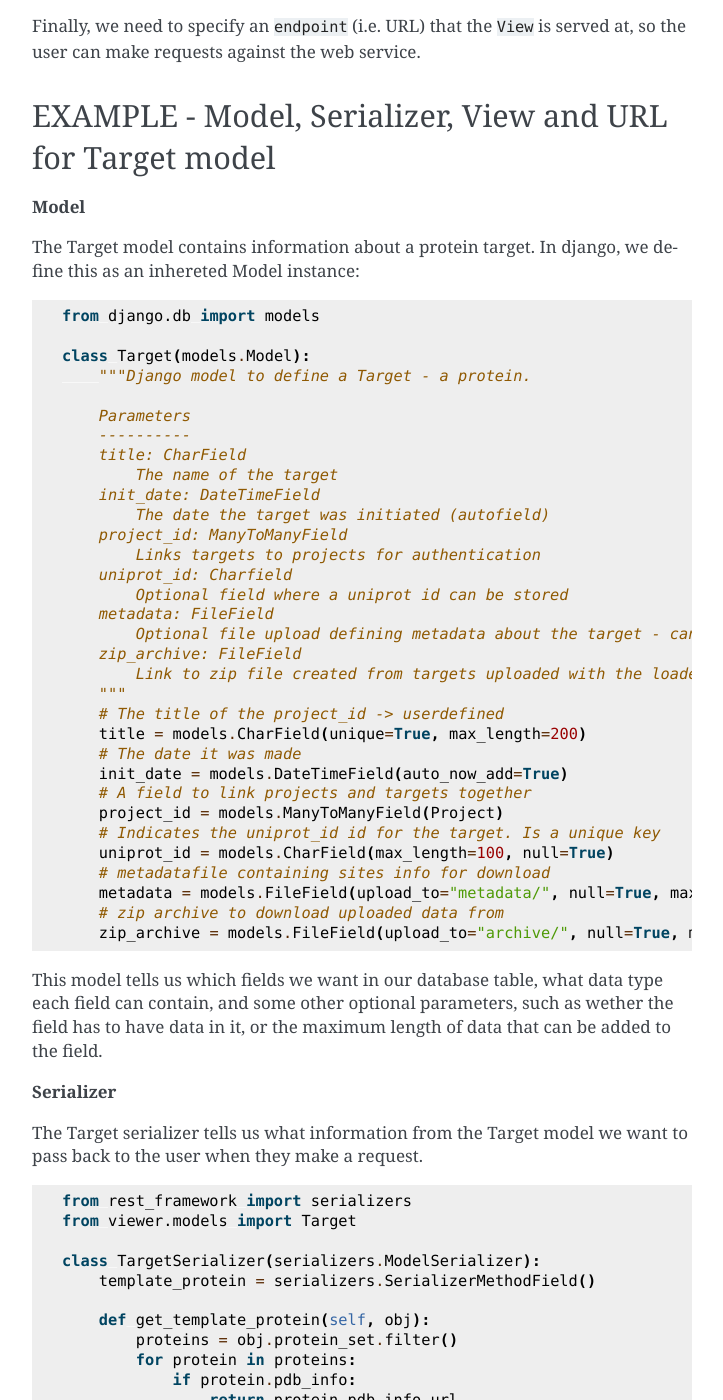
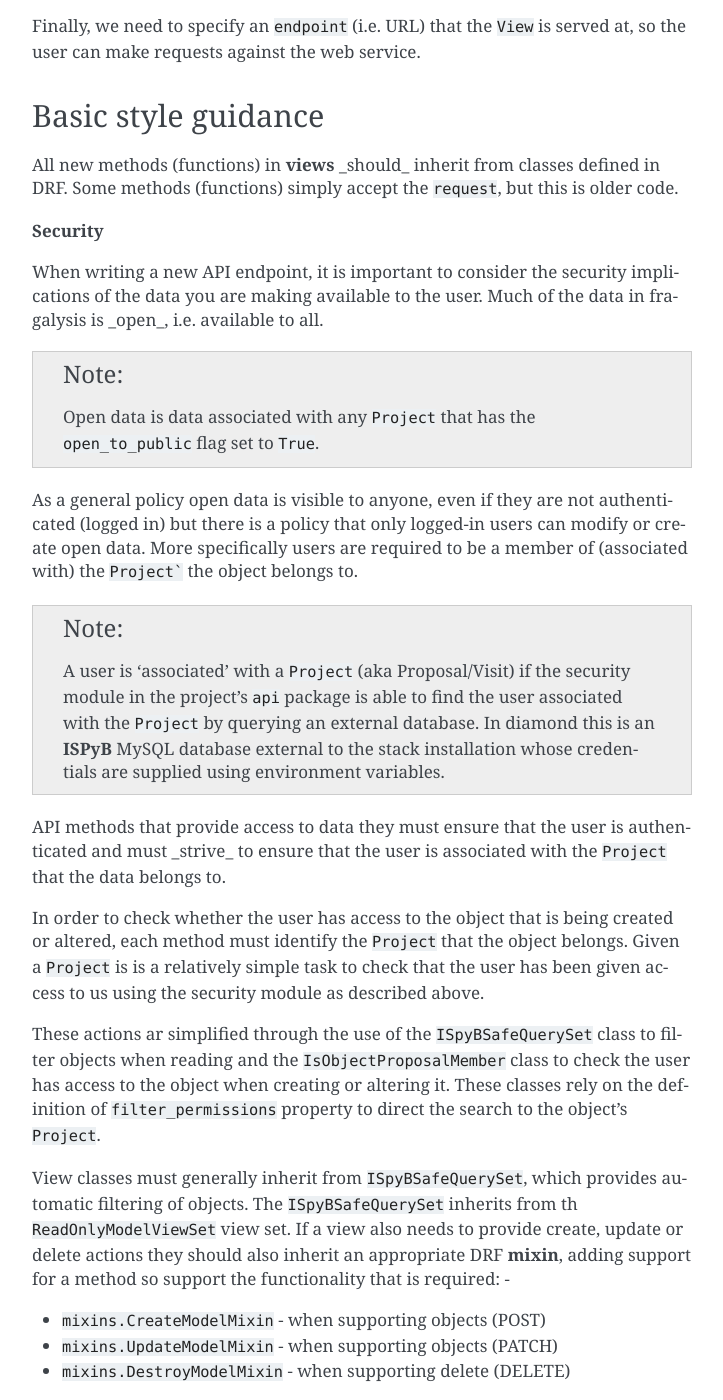
Before and after one commit to xchem/fragalysis-backend, a Sphinx documentation site: the page built from docs/source/API/api_intro.rst, in a window 1280 px wide and 1400 px high, scrolled down 1418 px. Shown: the whole window, without its empty margins (388-1111 px from the left). Built offline with Sphinx 7.4.7, drawn with Linux system fonts in a browser that asks for light colours; some of the changed text lies outside the part shown.

Commit message:
docs: Updated for use of mixins

```diff
--- a/docs/source/API/api_intro.rst
+++ b/docs/source/API/api_intro.rst
@@ -50,6 +50,61 @@ user to filter by (:code:`filter_fields`) and what :code:`Response` we want to p
 Finally, we need to specify an :code:`endpoint` (i.e. URL) that the :code:`View` is served at, so the user can make
 requests against the web service.
 
+Basic style guidance
+--------------------
+All new methods (functions) in **views** _should_ inherit from classes defined in DRF.
+Some methods (functions) simply accept the :code:`request`, but this is older code.
+
+**Security**
+
+When writing a new API endpoint, it is important to consider the security implications
+of the data you are making available to the user. Much of the data in fragalysis is
+_open_, i.e. available to all.
+
+.. note::
+    Open data is data associated with any :code:`Project`
+    that has the :code:`open_to_public` flag set to :code:`True`.
+
+As a general policy open data is visible to anyone, even if they are not authenticated
+(logged in) but there is a policy that only logged-in users can modify or create open
+data. More specifically users are required to be a member of (associated with) the
+:code:`Project`` the object belongs to.
+
+.. note::
+    A user is 'associated' with a :code:`Project` (aka Proposal/Visit) if the security module in the
+    project's :code:`api` package is able to find the user associated with the
+    :code:`Project` by querying an external database. In diamond
+    this is an **ISPyB** MySQL database external to the stack installation whose
+    credentials are supplied using environment variables.
+
+API methods that provide access to data they must ensure that the user is authenticated
+and must _strive_ to ensure that the user is associated with the :code:`Project` that
+the data belongs to.
+
+In order to check whether the user has access to the object that is being created
+or altered, each method must identify the :code:`Project` that the object belongs.
+Given a :code:`Project` is is a relatively simple task to check that the user
+has been given access to us using the security module as described above.
+
+These actions ar simplified through the use of the :code:`ISpyBSafeQuerySet` class
+to filter objects when reading and the :code:`IsObjectProposalMember` class to
+check the user has access to the object when creating or altering it. These classes
+rely on the definition of :code:`filter_permissions` property to direct the
+search to the object's :code:`Project`.
+
+View classes must generally inherit from :code:`ISpyBSafeQuerySet`,
+which provides automatic filtering of objects. The :code:`ISpyBSafeQuerySet`
+inherits from th :code:`ReadOnlyModelViewSet` view set. If a view also needs to provide
+create, update or delete actions they should also inherit an appropriate
+DRF **mixin**, adding support for a method so support the functionality that is
+required: -
+
+- :code:`mixins.CreateModelMixin` - when supporting objects (POST)
+- :code:`mixins.UpdateModelMixin` - when supporting objects (PATCH)
+- :code:`mixins.DestroyModelMixin` - when supporting delete (DELETE)
+
+For further information refer to the `mixins`_ documentation on the DRF site.
+
 EXAMPLE - Model, Serializer, View and URL for Target model
 ----------------------------------------------------------
 
@@ -62,34 +117,11 @@ The Target model contains information about a protein target. In django, we defi
     from django.db import models
 
     class Target(models.Model):
-        """Django model to define a Target - a protein.
-
-        Parameters
-        ----------
-        title: CharField
-            The name of the target
-        init_date: DateTimeField
-            The date the target was initiated (autofield)
-        project_id: ManyToManyField
-            Links targets to projects for authentication
-        uniprot_id: Charfield
-            Optional field where a uniprot id can be stored
-        metadata: FileField
-            Optional file upload defining metadata about the target - can be used to add custom site labels
-        zip_archive: FileField
-            Link to zip file created from targets uploaded with the loader
-        """
-        # The title of the project_id -> userdefined
         title = models.CharField(unique=True, max_length=200)
-        # The date it was made
         init_date = models.DateTimeField(auto_now_add=True)
-        # A field to link projects and targets together
         project_id = models.ManyToManyField(Project)
-        # Indicates the uniprot_id id for the target. Is a unique key
         uniprot_id = models.CharField(max_length=100, null=True)
-        # metadatafile containing sites info for download
         metadata = models.FileField(upload_to="metadata/", null=True, max_length=255)
-        # zip archive to download uploaded data from
         zip_archive = models.FileField(upload_to="archive/", null=True, max_length=255)
 
 
@@ -129,6 +161,31 @@ can add extra fields, and add a method to define how we get the value of the fie
 :code:`Serializer` we have added the :code:`template_protein` field, and defined how we get its value with
 :code:`get_template_protein`.
 
+**Models**
+
+Model definitions should avoid inline documentation, and instead use the django
+:code:`help_text` parameter to provide this information. For example,
+instead of doing this: -
+
+.. code-block:: python
+
+    class Target(models.Model):
+        # The uniprot ID id for the target. A unique key
+        uniprot_id = models.CharField(max_length=100, null=True)
+
+
+Do this: -
+
+.. code-block:: python
+
+    class Target(models.Model):
+        uniprot_id = models.CharField(
+            max_length=100,
+            null=True,
+            help_text="The uniprot ID id for the target. A unique key",
+        )
+
+
 **View**
 
 This :code:`View` returns a list of information about a specific target, if you pass the :code:`title` parameter to the
@@ -141,7 +198,8 @@ of our standard views.
 
 Additionally, in the actual code, you will notice that :code:`TargetView(viewsets.ReadOnlyModelViewSet)` is replaced by
 :code:`TargetView(ISpyBSafeQuerySet)`. :code:`ISpyBSafeQuerySet` is a version of :code:`viewsets.ReadOnlyModelViewSet`
-that includes an authentication method specific for the deployment of fragalysis at https://fragalysis.diamond.ac.uk
+that includes an authentication method that filters records based omn a user's
+membership of the object's :code:`project`.
 
 .. code-block:: python
 
@@ -150,60 +208,10 @@ that includes an authentication method specific for the deployment of fragalysis
     from viewer.models import Target
 
     class TargetView(viewsets.ReadOnlyModelViewSet):
-        """ DjagnoRF view to retrieve info about targets
-
-           Methods
-           -------
-           url:
-               api/targets
-           queryset:
-               `viewer.models.Target.objects.filter()`
-           filter fields:
-               - `viewer.models.Target.title` - ?title=<str>
-           returns: JSON
-               - id: id of the target object
-               - title: name of the target
-               - project_id: list of the ids of the projects the target is linked to
-               - protein_set: list of the ids of the protein sets the target is linked to
-               - template_protein: the template protein displayed in fragalysis front-end for this target
-               - metadata: link to the metadata file for the target if it was uploaded
-               - zip_archive: link to the zip archive of the uploaded data
-
-           example output:
-
-               .. code-block:: javascript
-
-                   "results": [
-                    {
-                        "id": 62,
-                        "title": "Mpro",
-                        "project_id": [
-                            2
-                        ],
-                        "protein_set": [
-                            29281,
-                            29274,
-                            29259,
-                            29305,
-                            ...,
-                        ],
-                        "template_protein": "/media/pdbs/Mpro-x10417_0_apo.pdb",
-                        "metadata": "http://fragalysis.diamond.ac.uk/media/metadata/metadata_2FdP5OJ.csv",
-                        "zip_archive": "http://fragalysis.diamond.ac.uk/media/targets/Mpro.zip"
-                    }
-                ]
-
-           """
         queryset = Target.objects.filter()
         serializer_class = TargetSerializer
         filter_permissions = "project_id"
         filter_fields = ("title",)
-
-
-The docstring for this class is formatted in a way to allow a user or developer to easily read the docstring, and
-understand the URL to query, how the information is queried by django, what fields can be queried against, and what
-information is returned from a request against the views URL. All of the views in this documentation are written in the
-same way.
 
 **URL**
 
@@ -243,3 +251,5 @@ If we navigate to the URL :code:`<root>/api/targets/?title=<target_name>` we are
 
 This is a page automatically generated by DRF, and includes options to see what kinds of requests you can make against
 this endpoint.
+
+.. _mixins: https://www.django-rest-framework.org/tutorial/3-class-based-views/#using-mixins
```
